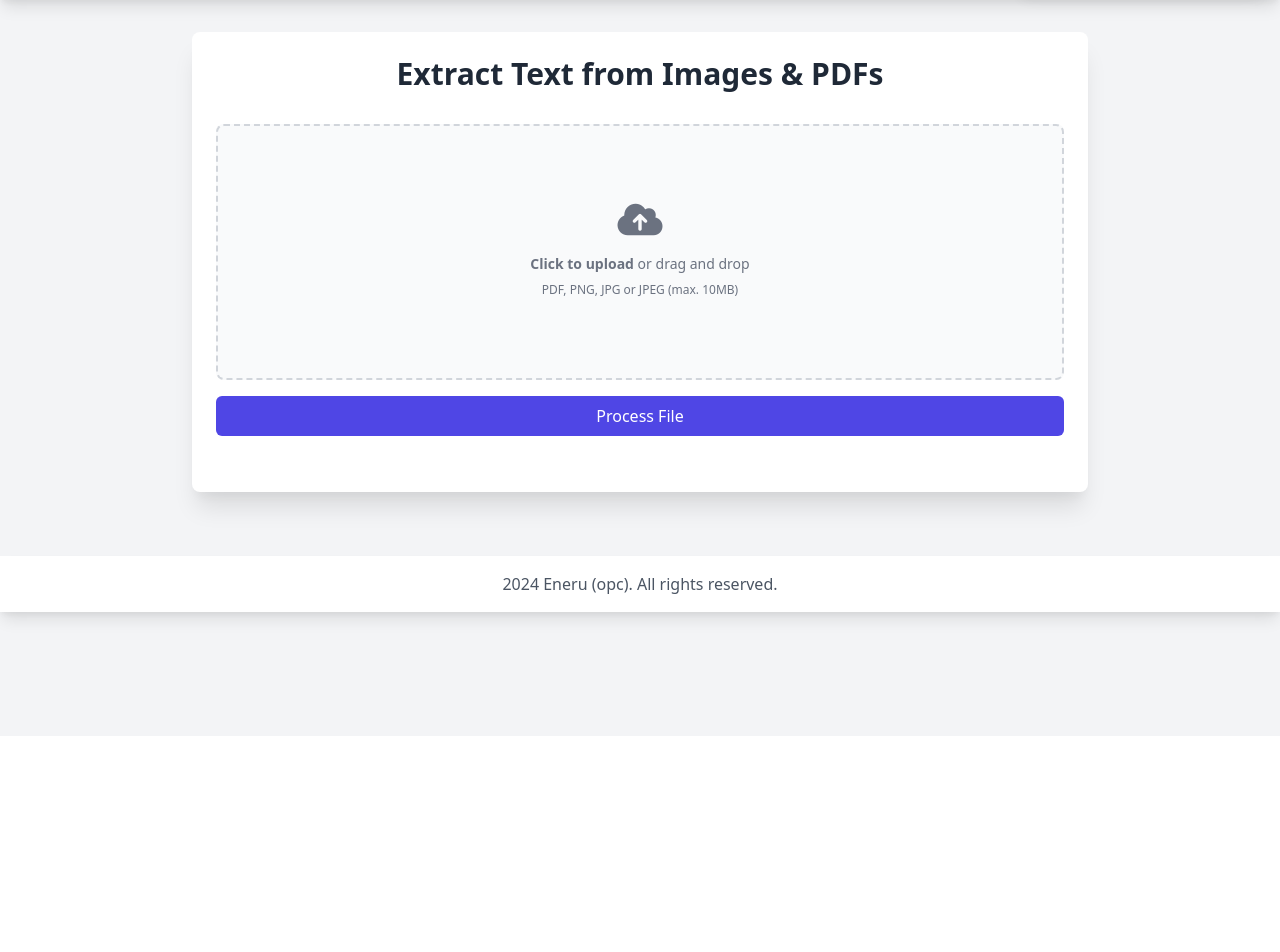
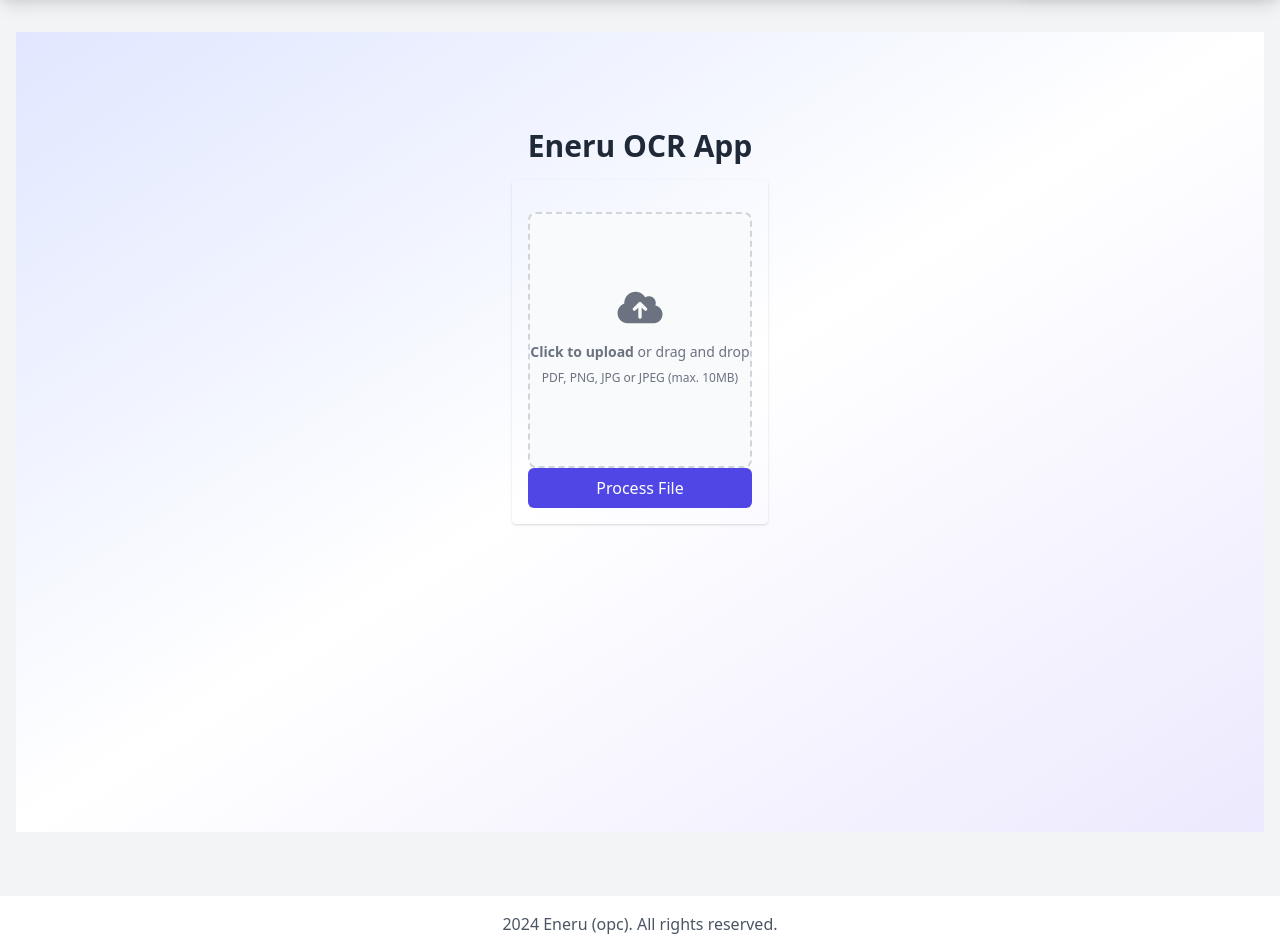
Before and after one commit to Anudeep28/Eneru_Application, a Django app: page /ocr/ in a window 1280 px wide. Shown: the part 64-1016 px from the top of the page. Before the commit the page ends 697 px from the top, so only its background shows below. Run offline with Django 5.2, Linux system fonts and the light colour scheme; the visitor is signed in with stand-in values (Sample User, id 1); parts of the project's set-up code (start-up, migrations or seed data) failed here and were passed over; some libraries are stand-ins or nearby versions.

Commit message:
Same theme across pages created

```diff
--- a/ocr_app/templates/ocr_app/index.html
+++ b/ocr_app/templates/ocr_app/index.html
@@ -1,13 +1,12 @@
 {% extends 'ocr_app/base.html' %}
 
 {% block content %}
-<div class="max-w-4xl mx-auto">
-    <div class="bg-white shadow-xl rounded-lg p-6">
-        <h1 class="text-3xl font-bold text-gray-800 mb-8 text-center">Extract Text from Images & PDFs</h1>
-
-        <!-- File Upload Section -->
-        <div class="mb-8">
-            <form id="upload-form" class="space-y-4">
+<div class="min-h-screen bg-gradient-to-br from-indigo-100 via-white to-purple-100">
+    <section class="text-gray-800 body-font">
+        <div class="container mx-auto flex px-5 py-24 items-center justify-center flex-col">
+            <h1 class="text-3xl font-bold text-center mb-4">Eneru OCR App</h1>
+            <div class="chat-store ml-10 mr-10 text-center rounded shadow p-4 flex-grow-1 w-100 d-flex flex-column">
+                <form id="upload-form" class="mt-4 d-flex w-100">
                     {% csrf_token %}
                     <div class="flex items-center justify-center w-full">
                         <label for="file-upload" class="flex flex-col items-center justify-center w-full h-64 border-2 border-gray-300 border-dashed rounded-lg cursor-pointer bg-gray-50 hover:bg-gray-100">
@@ -34,7 +33,6 @@
                         Process File
                     </button>
                 </form>
-        </div>
 
                 <!-- Loading Indicator -->
                 <div id="loading" class="hidden">
@@ -87,6 +85,8 @@
                     </div>
                 </div>
             </div>
+        </div>
+    </section>
 </div>
 
 <script>
```
Also changed, not shown: chatbot/templates/chatbot/geminiChat.html (+6 -2 lines), chitfund/settings.py (+14 -14 lines), client/templates/client/client_info.html (+8 -15 lines), kuries/templates/kuries/chitfund_info.html (+9 -17 lines), static/images/documents/Blank-Restaurant-Receipt-Form-in-Excel-1_YmcXtLa.jpg (added). Lines whose indentation alone changed are shown as unchanged.
